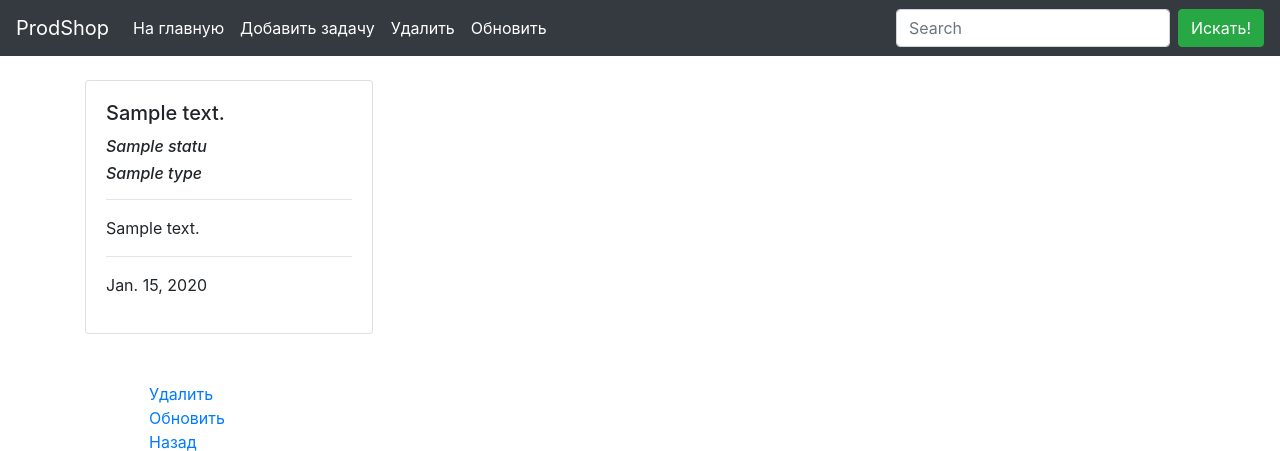
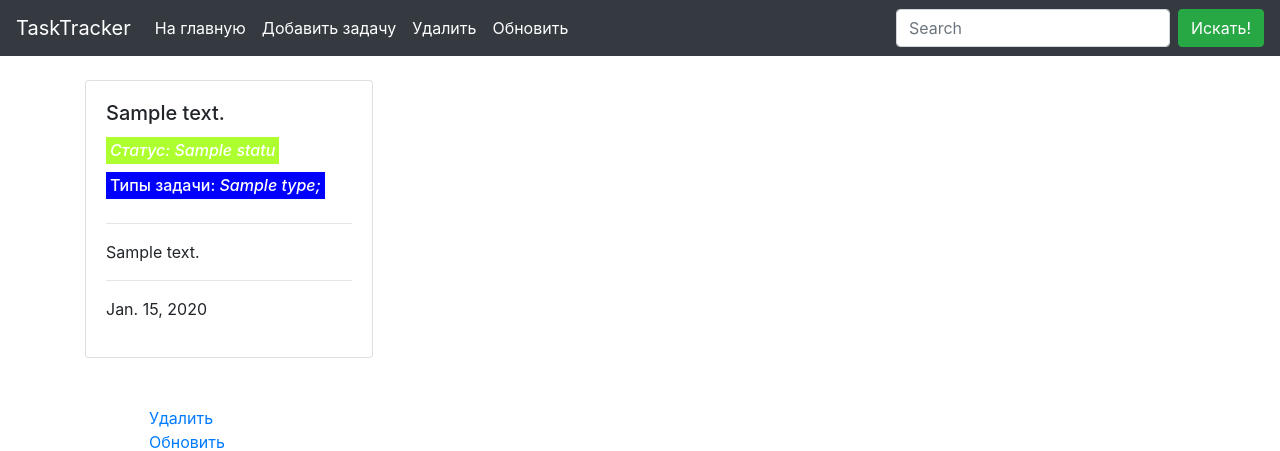
Before and after one commit to AzatKaparov/homework_50_6_azat, a Django app: page /task/1/ in a window 1280 px wide. Shown: the top 451 px of the page. Run offline with Django 3.2, Linux system fonts and the light colour scheme; tables that the repository leaves empty hold one stand-in row (values such as "Sample post"); parts of the project's set-up code (start-up, migrations or seed data) failed here and were passed over; some libraries are stand-ins or nearby versions.

Commit message:
Переписано создание задачи(view) Изменены шаблоны удаления, просмотра задачи, и index Выполнен бонус с виджетом

```diff
--- a/source/webapp/forms.py
+++ b/source/webapp/forms.py
@@ -8,5 +8,6 @@ BROWSER_DATETIME_FORMAT = '%Y-%m-%dT%H:%M'
 class TaskForm(forms.Form):
     summary = forms.CharField(max_length=200, required=True, label='Краткое описание')
     description = forms.CharField(required=False, label='Полное описание', widget=forms.Textarea)
-    type = forms.ModelMultipleChoiceField(queryset=Type.objects.all(), label='Тип задачи', widget=forms.CheckboxSelectMultiple)
+    type = forms.ModelMultipleChoiceField(queryset=Type.objects.all(), label='Тип задачи',
+                                          widget=forms.CheckboxSelectMultiple)
     status = forms.ModelChoiceField(queryset=Status.objects.all(), initial='Новый', label='Статус')
--- a/source/webapp/static/css/style.css
+++ b/source/webapp/static/css/style.css
@@ -1,3 +1,15 @@
 .pre{
     white-space: pre-line;
 }
+
+.card-status{
+    background-color: greenyellow;
+    color: white;
+    display: inline-block;
+}
+
+.card-type{
+    background-color: blue;
+    color: white;
+    display: inline-block;
+}
--- a/source/webapp/templates/base.html
+++ b/source/webapp/templates/base.html
@@ -15,7 +15,7 @@
 </head>
 <body>
 <nav class="navbar  navbar-expand-lg navbar-dark bg-dark">
-  <a class="navbar-brand" href="#">ProdShop</a>
+  <a class="navbar-brand" href="{% url 'index' %}">TaskTracker</a>
   <button class="navbar-toggler" type="button" data-toggle="collapse" data-target="#navbarSupportedContent" aria-controls="navbarSupportedContent" aria-expanded="false" aria-label="Toggle navigation">
     <span class="navbar-toggler-icon"></span>
   </button>
--- a/source/webapp/templates/delete.html
+++ b/source/webapp/templates/delete.html
@@ -13,8 +13,10 @@
     <div class="card my-4" style="width: 18rem">
         <div class="card-body">
             <h5 class="card-title">{{ task.summary }}</h5>
-            <i><h6 class="card-category">{{ task.status }}</h6></i>
-            <i><h6 class="card-category">{{ task.type }}</h6></i>
+            <h6 class="card-status px-1 py-1">Статус: <i>{{ task.status }}</i></h6>
+            <h6 class="card-type px-1 py-1">Типы задачи: {% for type in task.type.all %}
+                <i>{{ type.name }};</i>
+            {% endfor %}</h6>
             <hr/>
             {% if task.description %}
             <p class="price">{{ task.description }}</p>
--- a/source/webapp/templates/index.html
+++ b/source/webapp/templates/index.html
@@ -10,9 +10,9 @@
             <div class="card my-4" style="width: 18rem">
                 <div class="card-body">
                     <h5 class="card-title">{{ task.summary }}</h5>
-                    <h6 class="card-category">Статус: <i>{{ task.status }}</i></h6>
-                    <h6 class="card-category">Типы задачи: {% for type in task.type.all %}
-                        <i>{{ type.name }}</i>
+                    <h6 class="card-status px-1 py-1">Статус: <i>{{ task.status }}</i></h6>
+                    <h6 class="card-type px-1 py-1">Типы задачи: {% for type in task.type.all %}
+                        <i>{{ type.name }};</i>
                     {% endfor %}
                     </h6>
                     <p class="price">{{ task.created_at }}</p>
--- a/source/webapp/templates/view.html
+++ b/source/webapp/templates/view.html
@@ -17,12 +17,10 @@
     <div class="card my-4" style="width: 18rem">
         <div class="card-body">
             <h5 class="card-title">{{ task.summary }}</h5>
-            <i><h6 class="card-category">{{ task.status }}</h6></i>
-        {% if task.type %}
-            {% for type in task.type.all %}
-            <i><h6 class="card-category">{{ type.name }}</h6></i>
-            {% endfor %}
-        {% endif %}
+            <i><h6 class="card-status px-1 py-1">Статус: {{ task.status }}</h6></i> <br/>
+            <h6 class="card-type px-1 py-1">Типы задачи: {% for type in task.type.all %}
+                <i>{{ type.name }};</i>
+                    {% endfor %}</h6>
             <hr/>
             {% if task.description %}
             <p class="pre">{{ task.description }}</p>
--- a/source/webapp/views.py
+++ b/source/webapp/views.py
@@ -1,6 +1,5 @@
 from django.shortcuts import render, get_object_or_404, redirect
 from django.urls import reverse
-from django.utils.timezone import make_naive
 from webapp.models import Task, Type, Status
 from django.views.generic import View, TemplateView, FormView
 from .forms import TaskForm, BROWSER_DATETIME_FORMAT
@@ -22,43 +21,24 @@ class TaskView(TemplateView):
         return render(request, 'view.html', context)
 
 
-# class CreateView(TemplateView):
-#     def get(self, request, *args, **kwargs):
-#             form = TaskForm()
-#             return render(request, 'create.html', context={
-#                 'form': form
-#             })
-#
-#     def post(self, request):
-#         form = TaskForm(data=request.POST)
-#         if form.is_valid():
-#             task = Task.objects.create(
-#                 summary=form.cleaned_data['summary'],
-#                 description=form.cleaned_data['description'],
-#                 type=form.cleaned_data['type'],
-#                 status=form.cleaned_data['status'],
-#             )
-#         else:
-#             return render(request, 'create.html', context={
-#                 'form': form
-#             })
-#
-#         return redirect('view', pk=task.pk)
-
-
 class CreateView(FormView):
     template_name = 'create.html'
     form_class = TaskForm
 
     def form_valid(self, form):
         data = {}
+        type = form.cleaned_data.pop('type')
         for key, value in form.cleaned_data.items():
             if value is not None:
                 data[key] = value
         self.task = Task.objects.create(**data)
+        self.task.type.set(type)
         return super().form_valid(form)
 
     def get_redirect_url(self):
+        return reverse('view', kwargs={'pk': self.task.pk})
+
+    def get_success_url(self):
         return reverse('view', kwargs={'pk': self.task.pk})
 
 
```
